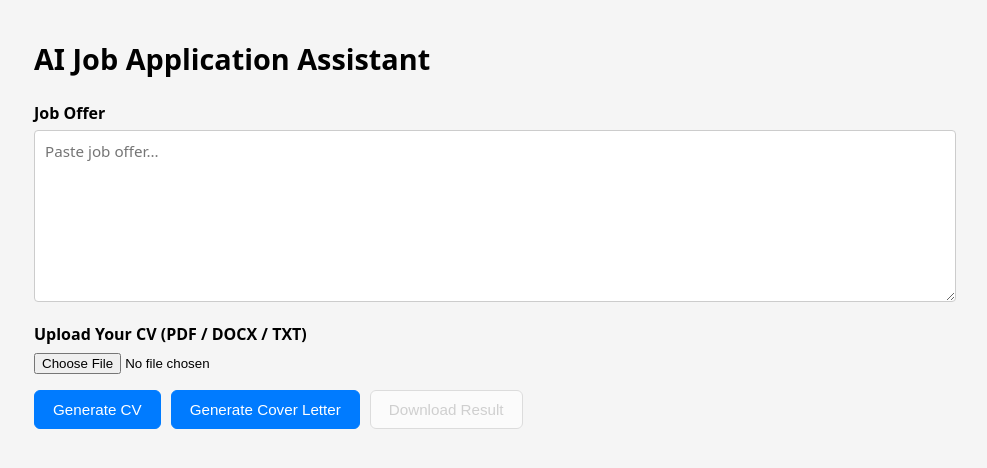
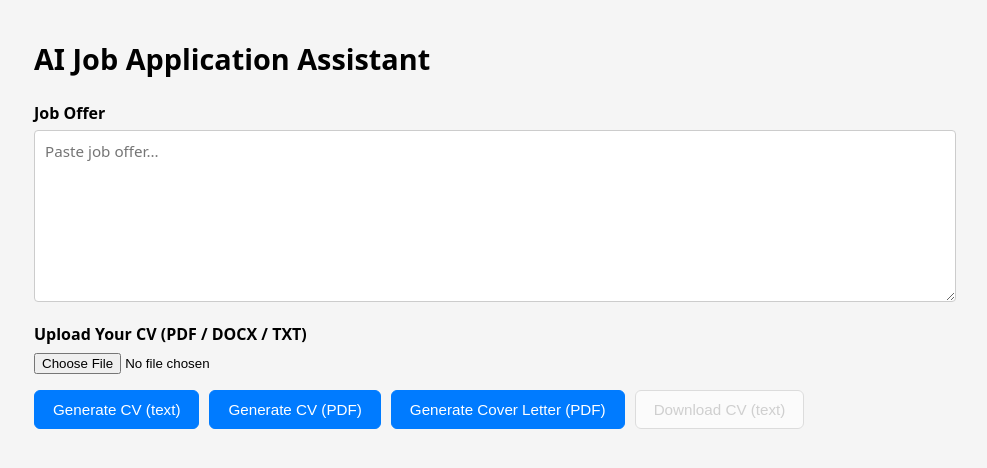
Before and after one commit to sofmega/CV_generator, a React (Vite) app in the folder frontend/: page / in a window 1280 px wide. Shown: the top 468 px of the page, without its empty margins (156-1143 px from the left). Built offline with nearby package versions, Linux system fonts and the light colour scheme; no server answers.

Commit message:
add new feature frontend cv generation

```diff
--- a/frontend/src/api/generatorApi.ts
+++ b/frontend/src/api/generatorApi.ts
@@ -28,7 +28,7 @@ export async function extractCvText(file: File): Promise<string> {
 export interface GenerateDocumentParams {
   jobOffer: string;
   cvText: string;
-  type: GenerateType;
+  type: GenerateType; // "cv" | "cv-pdf" | "coverLetter"
 }
 
 export interface GenerateDocumentResult {
@@ -41,13 +41,21 @@ export async function generateDocument(
 ): Promise<GenerateDocumentResult> {
   const { jobOffer, cvText, type } = params;
 
+  // Map frontend type → backend API type
+  const mappedType =
+    type === "coverLetter"
+      ? "cover-letter-pdf"
+      : type === "cv-pdf"
+      ? "cv-pdf"
+      : "cv";
+
   const res = await fetch(`${API_BASE_URL}/generate`, {
     method: "POST",
     headers: { "Content-Type": "application/json" },
     body: JSON.stringify({
       jobDescription: jobOffer,
       cvText,
-      type: type === "coverLetter" ? "cover-letter-pdf" : "cv",
+      type: mappedType,
     }),
   });
 
@@ -55,13 +63,13 @@ export async function generateDocument(
     throw new Error("Server error while generating.");
   }
 
-  // Cover letter → PDF
-  if (type === "coverLetter") {
+  // PDF flow (cover letter or CV)
+  if (mappedType === "cover-letter-pdf" || mappedType === "cv-pdf") {
     const pdfBlob = await res.blob();
     return { pdfBlob };
   }
 
-  // CV → text (JSON)
+  // Text flow (CV)
   const data: GenerateResponse = await res.json();
   const result = data.content || data.result;
 
--- a/frontend/src/product/generator/GeneratePage.tsx
+++ b/frontend/src/product/generator/GeneratePage.tsx
@@ -50,16 +50,32 @@ export function GeneratePage() {
         <p className="info-banner">✔ CV scanned successfully</p>
       )}
 
-      {/* Buttons */}
+      {/* Action Buttons */}
       <div className="button-row">
+
+        {/* Generate CV (Text) */}
         <button
           className={`btn btn-primary ${isLoading ? "btn-disabled" : ""}`}
           onClick={() => onGenerateClick("cv")}
           disabled={isLoading}
         >
-          {isLoading && lastType === "cv" ? "Generating CV..." : "Generate CV"}
+          {isLoading && lastType === "cv"
+            ? "Generating CV..."
+            : "Generate CV (text)"}
         </button>
 
+        {/* Generate CV (PDF) */}
+        <button
+          className={`btn btn-primary ${isLoading ? "btn-disabled" : ""}`}
+          onClick={() => onGenerateClick("cv-pdf")}
+          disabled={isLoading}
+        >
+          {isLoading && lastType === "cv-pdf"
+            ? "Generating CV PDF..."
+            : "Generate CV (PDF)"}
+        </button>
+
+        {/* Generate Cover Letter (PDF) */}
         <button
           className={`btn btn-primary ${isLoading ? "btn-disabled" : ""}`}
           onClick={() => onGenerateClick("coverLetter")}
@@ -67,9 +83,10 @@ export function GeneratePage() {
         >
           {isLoading && lastType === "coverLetter"
             ? "Generating LM..."
-            : "Generate Cover Letter"}
+            : "Generate Cover Letter (PDF)"}
         </button>
 
+        {/* Download plain text CV */}
         <button
           className={`btn ${
             lastType === "coverLetter" || !generatedText
@@ -79,11 +96,11 @@ export function GeneratePage() {
           onClick={handleDownload}
           disabled={!generatedText || lastType === "coverLetter"}
         >
-          Download Result
+          Download CV (text)
         </button>
       </div>
 
-      {/* Error */}
+      {/* Error Message */}
       {error && <p className="error-text">{error}</p>}
     </div>
   );
--- a/frontend/src/product/generator/types.ts
+++ b/frontend/src/product/generator/types.ts
@@ -1,5 +1,5 @@
 // frontend/src/product/generator/types.ts
-export type GenerateType = "cv" | "coverLetter";
+export type GenerateType = "cv" | "cv-pdf" | "coverLetter";
 
 export interface GenerateResponse {
   content?: string;
--- a/frontend/src/product/generator/useGenerator.ts
+++ b/frontend/src/product/generator/useGenerator.ts
@@ -1,4 +1,4 @@
-// frontend/src/product/generator/useGenerator.ts
+// src/features/generator/useGenerator.ts
 import { useState } from "react";
 import type { ChangeEvent } from "react";
 import { extractCvText, generateDocument } from "../../api/generatorApi";
@@ -49,18 +49,22 @@ export function useGenerator() {
         type,
       });
 
-      // PDF flow (cover letter)
+      // PDF download (CV or LM)
       if (result.pdfBlob) {
         const url = URL.createObjectURL(result.pdfBlob);
         const a = document.createElement("a");
         a.href = url;
-        a.download = "Cover_Letter.pdf";
+
+        a.download =
+          type === "cv-pdf" ? "CV.pdf" : "Cover_Letter.pdf";
+
         a.click();
         URL.revokeObjectURL(url);
+
         return;
       }
 
-      // Text flow (CV)
+      // Text CV (classic)
       if (result.text) {
         setGeneratedText(result.text);
       }
@@ -82,11 +86,10 @@ export function useGenerator() {
     a.download = "cv.txt";
     a.click();
 
-    window.URL.revokeObjectURL(url);
+    URL.revokeObjectURL(url);
   };
 
   return {
-    // state
     jobOffer,
     cvText,
     generatedText,
@@ -94,10 +97,8 @@ export function useGenerator() {
     error,
     lastType,
 
-    // setters
     setJobOffer,
 
-    // actions
     handleCVUpload,
     handleGenerate,
     handleDownload,
```
Also changed, not shown: 1 other file (tests, documents, lock files or other folders).
